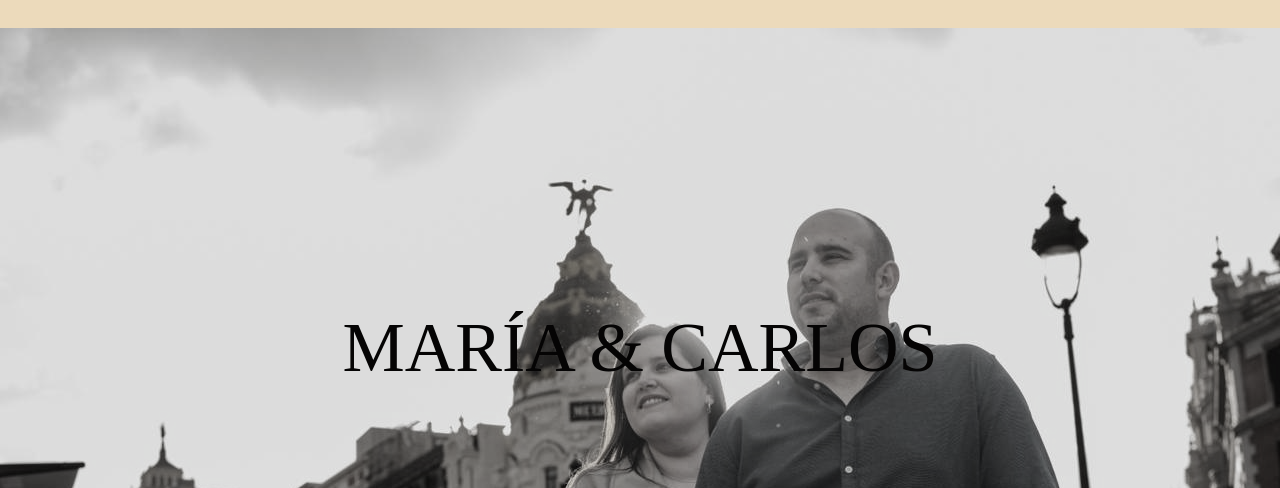
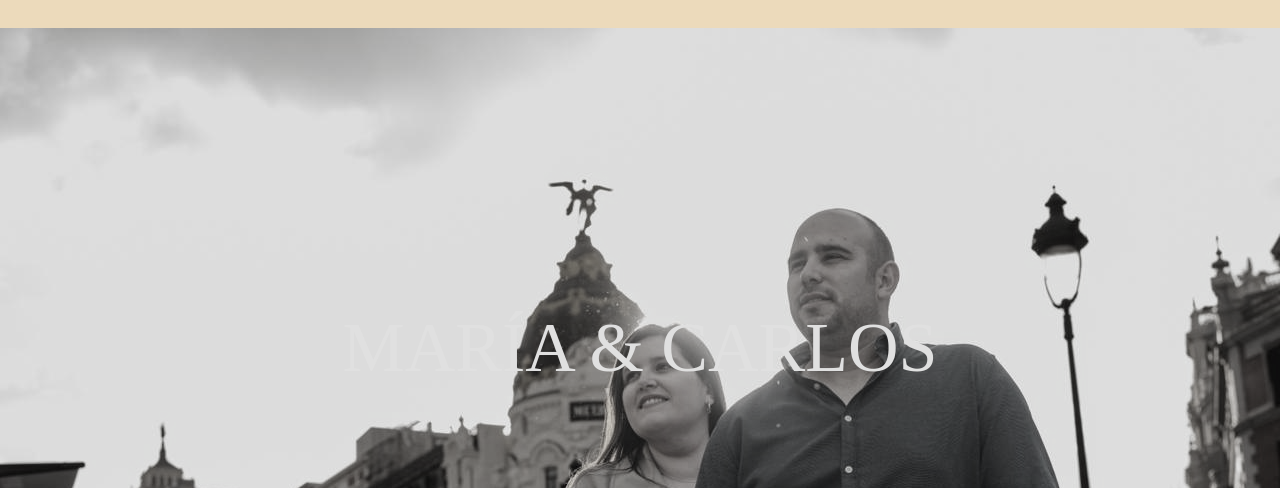
Before and after one commit to Enriquedesigner825/bodaCarlosyMaria, a website: page assets/index.html in a window 1280 px wide. Shown: the part 312-800 px from the top of the page. Drawn offline with Linux system fonts and the light colour scheme; a web font is replaced by a local one.

Commit message:
h1 en blanco

```diff
--- a/assets/css/style.css
+++ b/assets/css/style.css
@@ -49,7 +49,7 @@ h1,h2,h3,h4,h5,h6 {
 
 .titulo h1{
     font-size: 4.375em;
-    color: #090303;
+    color: #e0e0e0;
     justify-content: center;
     display: flex;
     padding: 4em;
```
